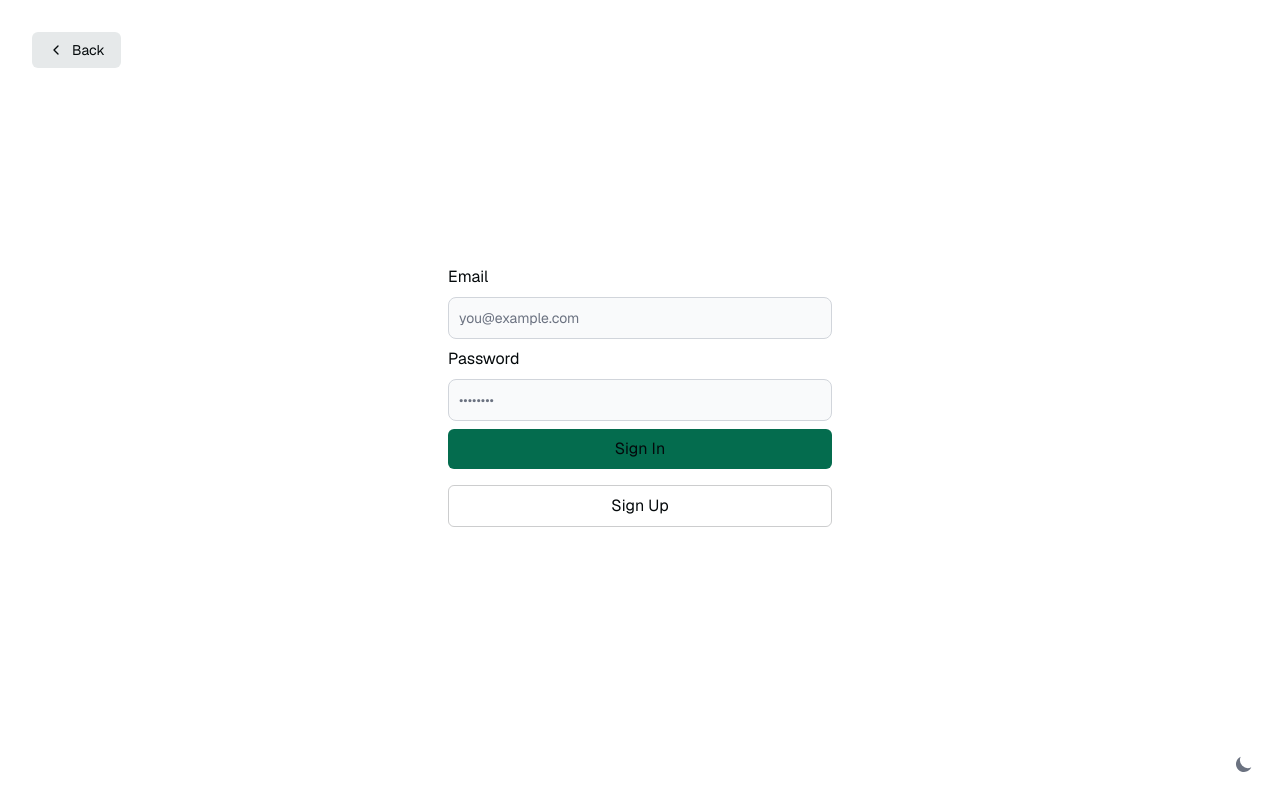
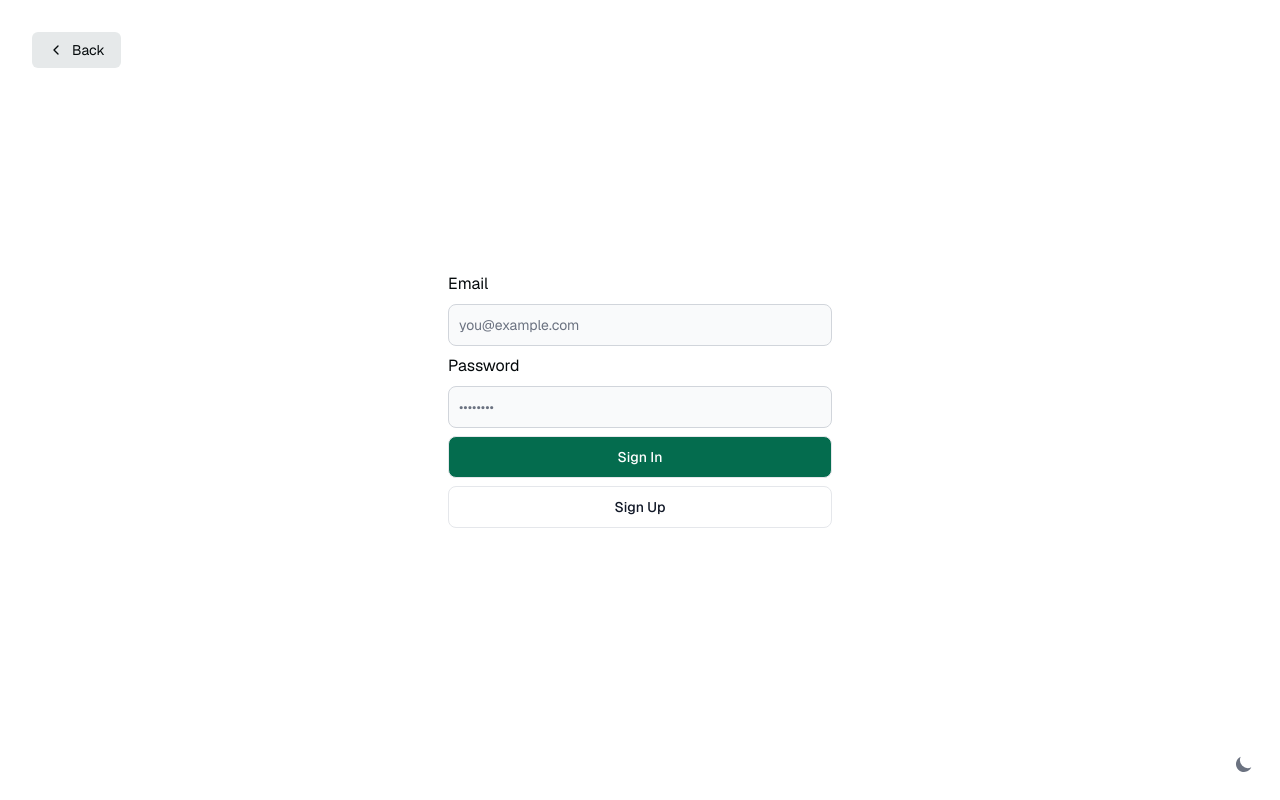
Before and after one commit to OmMahen/budget-buddy, a Next.js app: page /login in a window 1280 px wide. Built offline with nearby package versions, Linux system fonts and the light colour scheme; no server answers.

Commit message:
Fix Login Page Color

```diff
--- a/app/auth/callback/route.ts
+++ b/app/auth/callback/route.ts
@@ -15,5 +15,5 @@ export async function GET(request: Request) {
   }
 
   // URL to redirect to after sign up process completes
-  return NextResponse.redirect(`${origin}/protected`);
+  return NextResponse.redirect(`${origin}/`);
 }
--- a/app/login/page.tsx
+++ b/app/login/page.tsx
@@ -95,14 +95,13 @@ export default function Login({
         />
         <SubmitButton
           formAction={signIn}
-          className="bg-green-700 hover:bg-green-600 rounded-md px-4 py-2 mb-2"
+          className="bg-green-700 dark:bg-green-700 hover:bg-green-600 text-white dark:text-white"
           pendingText="Signing In..."
         >
           Sign In
         </SubmitButton>
         <SubmitButton
           formAction={signUp}
-          className="border dark:border-white hover:bg-gray-950 rounded-md px-4 py-2 mb-2"
           pendingText="Signing Up..."
         >
           Sign Up
--- a/app/login/submit-button.tsx
+++ b/app/login/submit-button.tsx
@@ -2,8 +2,9 @@
 
 import { useFormStatus } from "react-dom";
 import { type ComponentProps } from "react";
+import { Button } from "flowbite-react";
 
-type Props = ComponentProps<"button"> & {
+type Props = ComponentProps<any> & {
   pendingText?: string;
 };
 
@@ -13,8 +14,8 @@ export function SubmitButton({ children, pendingText, ...props }: Props) {
   const isPending = pending && action === props.formAction;
 
   return (
-    <button {...props} type="submit" aria-disabled={pending}>
+    <Button color="gray" {...props} type="submit" aria-disabled={pending}>
       {isPending ? pendingText : children}
-    </button>
+    </Button>
   );
 }
```
